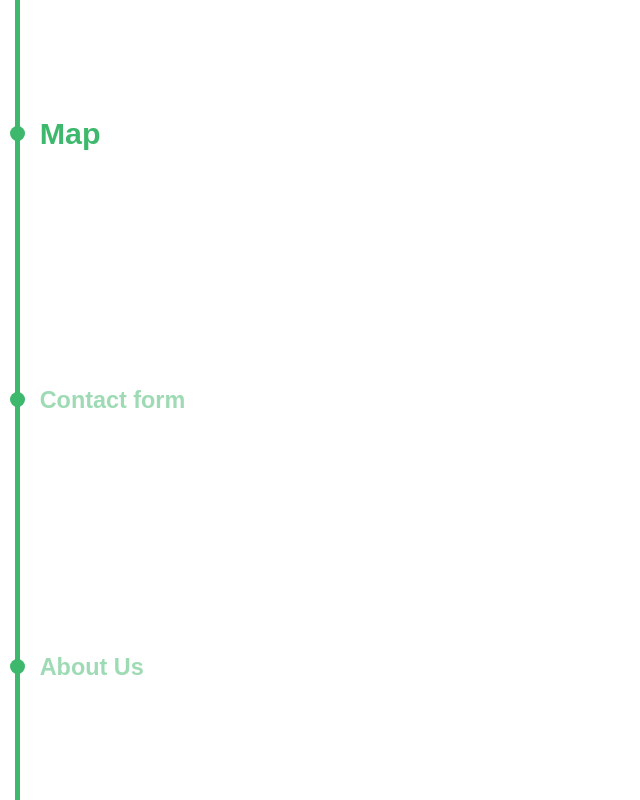
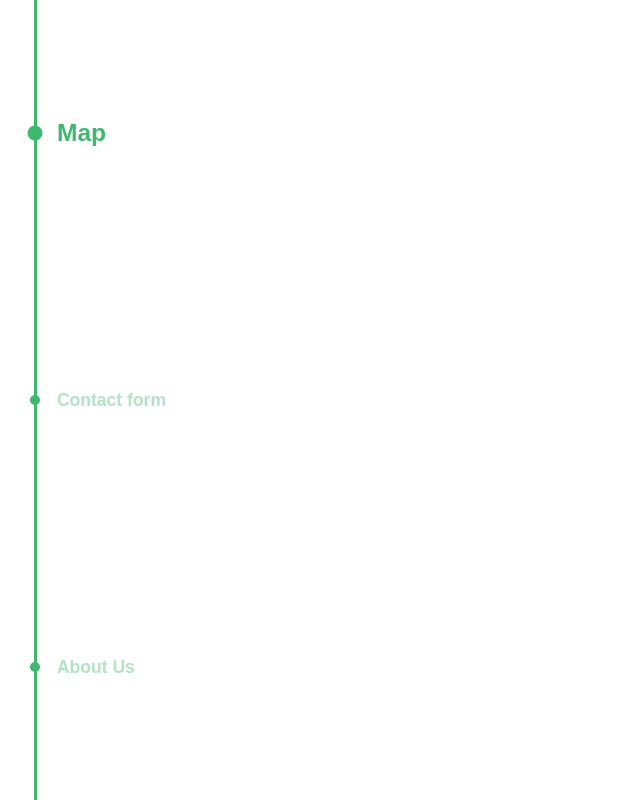
Before and after one commit to Ali-Doggaz/The_Foodies_Website, a plain HTML site: page index.html in a window 1280 px wide. Shown: the whole page, without its empty margins (0-640 px from the left). Drawn offline with Linux system fonts and the light colour scheme.

Commit message:
animating the navbar

```diff
--- a/app.js
+++ b/app.js
@@ -0,0 +1,17 @@
+const myLis = document.querySelectorAll('nav ul li');
+const myCircles = document.querySelectorAll('nav .circle');
+
+
+for(let i =0; i<myLis.length; i++){
+    if(!myLis[i].classList.contains("current")){
+        myLis[i].addEventListener('mouseover',()=>{
+            myCircles[i].style.transform = "scale(1.5)"
+        })
+        myLis[i].addEventListener('mouseout',()=>{
+            myCircles[i].style.transform = "none"
+        })
+    }
+    else {
+        myCircles[i].style.transform = "scale(1.5)"
+    }
+}
--- a/style.css
+++ b/style.css
@@ -1,9 +1,10 @@
+/* initializing */
 :root{
-    --nav-color : rgba(61, 184, 108,0.5);
+    --nav-color : rgba(61, 184, 108,0.4);
     --current-color: rgb(61, 184, 108);
 }
 html{
-    font-size: 20px;
+    font-size: 15px;
 }
 *{
     margin: 0;
@@ -16,6 +17,8 @@ body {
     font-family:sans-serif;
 }
 
+
+/* the navbar*/
 
 nav{
     height: 100vh ;
@@ -41,6 +44,12 @@ ul li{
     transition: transform 100ms ease-in-out,
         color 100ms ease-in-out;
     cursor:pointer;
+    transform-origin: left;
+}
+ul li:hover{
+    transform: scale(1.1) ;
+
+    color: var(--current-color);
 }
 .row-flex{
     display:flex;
@@ -49,25 +58,24 @@ ul li{
 
 
 .line{
-    width: 5px;
+    width: 3px;
     background: var(--current-color);
     height: 100vh;
     align-items:center;
 }
 
 .circle{
-    width: 15px;
-    height: 15px;
+    width: 10px;
+    height: 10px;
     background :var(--current-color);
     border-radius: 50%;
+    transition: transform 100ms ease-in-out
 }
 
 .current{
     color: var(--current-color);
-    font-size: 1.3rem;
+    transform:scale(1.4);
 }
-
-ul li:hover{
-    transform: scale(1.1) translateX(8px);
-    color: var(--current-color);
+.current:hover{
+    transform: scale(1.4);
 }
```
